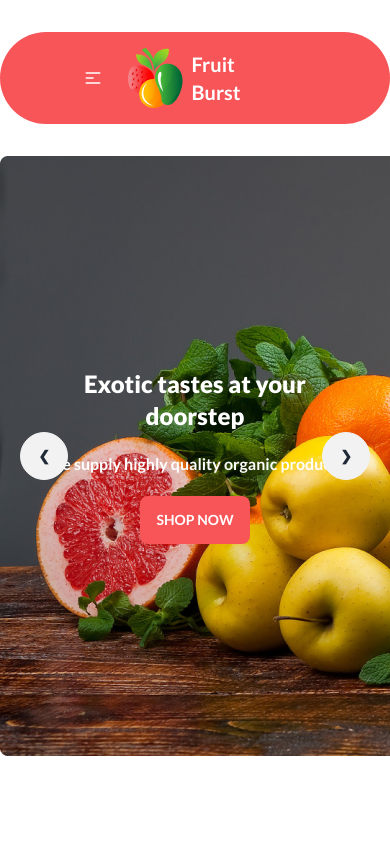
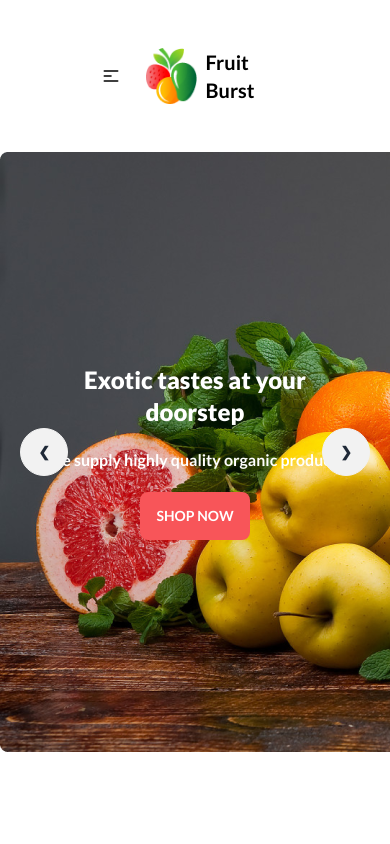
Before and after one commit to sharmin231/fruit-zone-website, a plain HTML site: page index.html in a window 390 px wide. Shown: the top 844 px of the page. Drawn offline with nearby package versions, Linux system fonts and the light colour scheme; grey boxes are pictures that could not be loaded.

Commit message:
added changes

```diff
--- a/index.html
+++ b/index.html
@@ -26,7 +26,7 @@
     <header>
         <!-- nav section -->
         <nav class="max-w-screen-xl mx-auto my-8">
-            <div class="navbar bg-[#F85559] rounded-full p-4 lg:p-8 text-white">
+            <div class="navbar bg-[white] lg:bg-[#F85559] rounded-full p-4 lg:p-8 text-[black] lg:text-white">
 
                 <div class="navbar-center hidden lg:flex">
                   <ul class="menu menu-horizontal px-1">
@@ -36,10 +36,10 @@
                       <li><a>All Fruits</a></li>
                   </ul>
                 </div>
-                <div class="navbar-start gap-2 justify-center pl-24">
+                <div class="navbar-start gap-2 pl-32 justify-center">
                     <div class="dropdown">
                       <label tabindex="0" class="btn btn-ghost lg:hidden">
-                        <svg xmlns="http://www.w3.org/2000/svg" class="h-5 w-5" fill="none" viewBox="0 0 24 24" stroke="currentColor"><path stroke-linecap="round" stroke-linejoin="round" stroke-width="2" d="M4 6h16M4 12h8m-8 6h16" /></svg>
+                        <svg xmlns="http://www.w3.org/2000/svg" class="h-5 lg:w-5" fill="none" viewBox="0 0 24 24" stroke="currentColor"><path stroke-linecap="round" stroke-linejoin="round" stroke-width="2" d="M4 6h16M4 12h8m-8 6h16" /></svg>
                       </label>
                       <ul tabindex="0" class="menu menu-sm dropdown-content mt-3 z-[1] p-2 shadow bg-base-100 rounded-box w-52">
                         <li><a>Home</a></li>
@@ -92,8 +92,8 @@
                      <div id="slide2" class="carousel-item relative w-full h-[600px]" style="background-image: url(./images/banner2.png);">
                         <!-- text div -->
                         <div class="text-white flex justify-center items-center flex-col w-full space-y-5">
-                            <h1 class="text-6xl font-extrabold">
-                                Exotic tastes at <br>your doorstep
+                            <h1 class="text-2xl lg:text-6xl font-extrabold text-center">
+                                Exotic tastes at your <br>doorstep
 
                             </h1>
                             <p class="text-base font-semibold">
@@ -118,8 +118,8 @@
                      <div id="slide3" class="carousel-item relative w-full h-[600px]" style="background-image: url(./images/banner3.png);">
                         <!-- text div -->
                         <div class="text-white flex justify-center items-center flex-col w-full space-y-5">
-                            <h1 class="text-6xl font-extrabold">
-                                Exotic tastes at <br>your doorstep
+                            <h1 class="text-2xl lg:text-6xl font-extrabold text-center">
+                                Exotic tastes at your <br>doorstep
 
                             </h1>
                             <p class="text-base font-semibold">
@@ -146,8 +146,8 @@
                     <div id="slide4" class="carousel-item relative w-full h-[600px]" style="background-image: url(./images/banner4.png);">
                         <!-- text div -->
                         <div class="text-white flex justify-center items-center flex-col w-full space-y-5">
-                            <h1 class="text-6xl font-extrabold">
-                                Exotic tastes at <br>your doorstep
+                            <h1 class="text-2xl lg:text-6xl font-extrabold text-center">
+                                Exotic tastes at your <br>doorstep
 
                             </h1>
                             <p class="text-base font-semibold">
```
